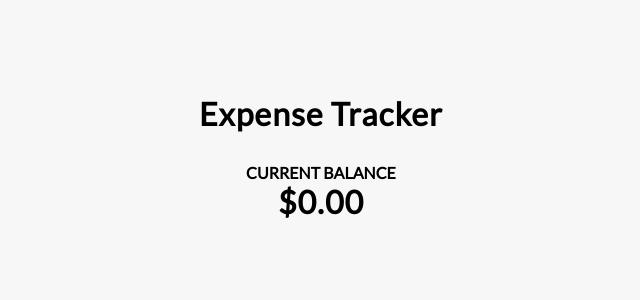
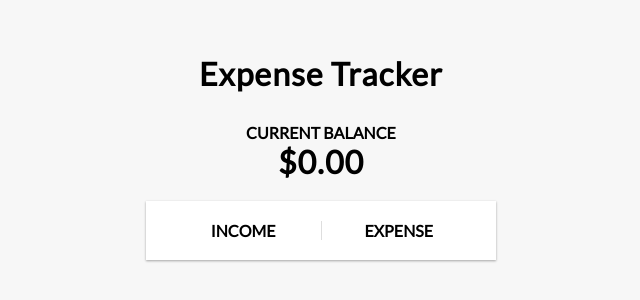
Before and after one commit to samadakram/Expense-tracker-English_session-practice, a React (Create React App) app: page / in a window 1280 px wide. Shown: the part 228-528 px from the top of the page, without its empty margins (319-959 px from the left). Built offline with nearby package versions, Linux system fonts and the light colour scheme.

Commit message:
Update App.js
imported AccountSummary component in App.js

```diff
--- a/src/App.js
+++ b/src/App.js
@@ -3,6 +3,7 @@ import './App.css';
 // import components
 import { Header } from './components/Header';
 import { Balance } from './components/Balance';
+import { AccountSummary } from './components/AccountSummary';
 
 
 function App() {
@@ -11,6 +12,7 @@ function App() {
       <Header />
       <div className="container">
         <Balance />
+        <AccountSummary />
       </div>
     </div>
   );
```
